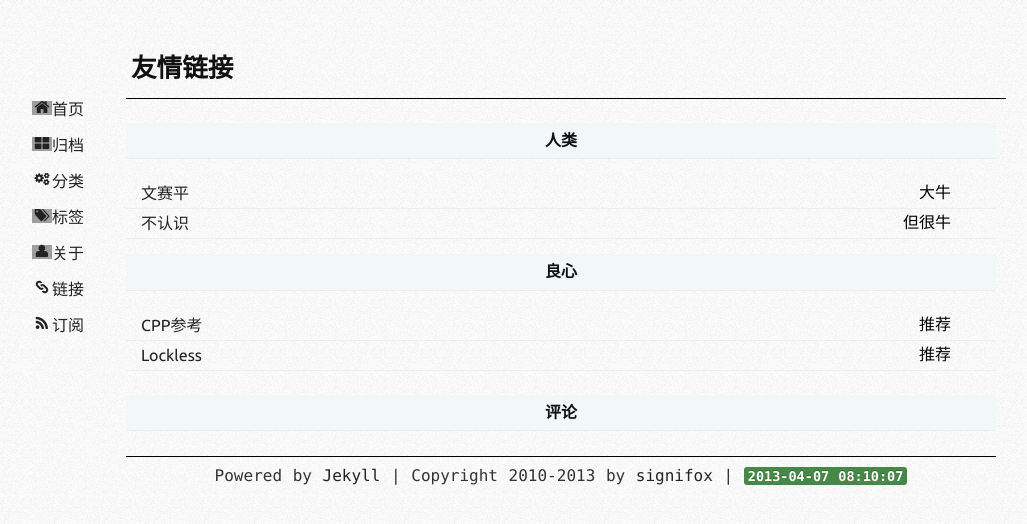
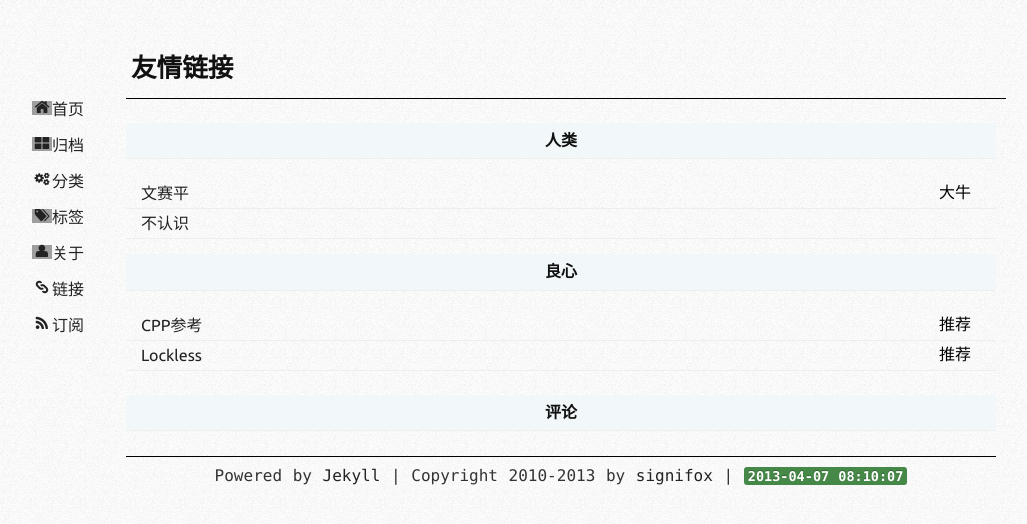
Before and after one commit to AresYin/signifox.github.com, a Jekyll site: the page built from links.html, in a window 1280 px wide. Shown: the top 524 px of the page, without its empty margins (129-1156 px from the left). Built offline with Jekyll 4.4.1, drawn with Linux system fonts in a browser that asks for light colours; Markdown is read by kramdown in place of the engine named in the settings; comment, search, counter and statistics services are not loaded; grey boxes are pictures that could not be loaded.

Commit message:
Signed-off-by: signifox <signifox@gmail.com>

```diff
--- a/archives.html
+++ b/archives.html
@@ -6,9 +6,9 @@ title: Archives
 <div class="row-fluid">
 <div class="span12">
 {% for post in site.posts  %}
-    {% capture this_year %}{{ post.date | date: "%Y" }}{% endcapture %}
+    {% capture this_year  %}{{ post.date | date: "%Y" }}{% endcapture %}
     {% capture this_month %}{{ post.date | date: "%B" }}{% endcapture %}
-    {% capture next_year %}{{ post.previous.date | date: "%Y" }}{% endcapture %}
+    {% capture next_year  %}{{ post.previous.date | date: "%Y" }}{% endcapture %}
     {% capture next_month %}{{ post.previous.date | date: "%B" }}{% endcapture %}
 
     {% if forloop.first %}
--- a/atom.xml
+++ b/atom.xml
@@ -3,7 +3,7 @@ layout: nil
 ---
 <?xml version="1.0" encoding="utf-8"?>
 <feed xmlns="http://www.w3.org/2005/Atom">
-
+  <!-- signifox, http://shawhu.org -->
   <title><![CDATA[{{ site.title }}]]></title>
   <link href="/atom.xml" rel="self"/>
   <link href="/"/>
--- a/links.html
+++ b/links.html
@@ -7,13 +7,13 @@ layout: page
 <div class="span12">
   <h2 class="post-header">人类</h2>
   <ul class="page-list clearfix">
-    <li><a href="http://saipingwen.org">文赛平</a><span>大牛<span></li>
-    <li><a href="http://blog.habets.pp.se/">不认识</a><span>但很牛<span></li>
+    <li><a href="http://saipingwen.org">文赛平</a><span>大牛</span></li>
+    <li><a href="http://blog.habets.pp.se/">不认识</a></li>
   </ul>
   <h2 class="post-header clearfix">良心</h2>
   <ul class="page-list">
-    <li><a href="http://www.cplusplus.com/reference">CPP参考</a><span>推荐<span></li>
-    <li><a href="http://locklessinc.com/">Lockless</a><span>推荐<span></li>
+    <li><a href="http://www.cplusplus.com/reference">CPP参考</a><span>推荐</span></li>
+    <li><a href="http://locklessinc.com/">Lockless</a><span>推荐</span></li>
   </ul>
 </div>
 </div>
--- a/media/css/layout.css
+++ b/media/css/layout.css
@@ -1,15 +1,11 @@
+/*Made by signifox(http://shawhu.org , signifox@gmail.com), For self blog!*/
 @charset "utf-8";
-
 body {
   font-size:16px;
   word-spacing:1px;
 	margin: 0;
   font-family:"Monaco","Hiragino Sans GB","Microsoft YaHei",Trebuchet,"Trebuchet MS",Tahoma,"Lucida Grande","Lucida Sans Unicode",Verdana,sans-serif;
   background: url("/media/ico/grid-masked.png") repeat scroll 0 0 transparent;
-}
-
-a ,a:hover {
-  text-decoration: none;
 }
 
 p {
@@ -70,11 +66,13 @@ embed,object,iframe{display:block;margin:5px auto;}
 }
 
 .page-list li a {
+  text-decoration: none;
   padding-left: 10px;
   font-family: "Ubuntu", "Helvetica Neue", Helvetica, Arial, sans-serif;
 }
 
 .page-list li span {
+  text-decoration: none;
   color: #000000;
   float: right;
   font-weight: 500;
@@ -131,10 +129,12 @@ embed,object,iframe{display:block;margin:5px auto;}
 }
 
 .pagination ul li a.active {
+  text-decoration: none;
   background-color: red;
 }
 .pagination ul li a:hover {
   color: #ffffff;
+  text-decoration: none;
   background-color: #000000;
 }
 
```
Also changed, not shown: _drafts/2013-02-03-nginx-source.md (deleted, +0 -11 lines), _posts/2013-01-19-gdb-help.md (+3 -0 lines).
